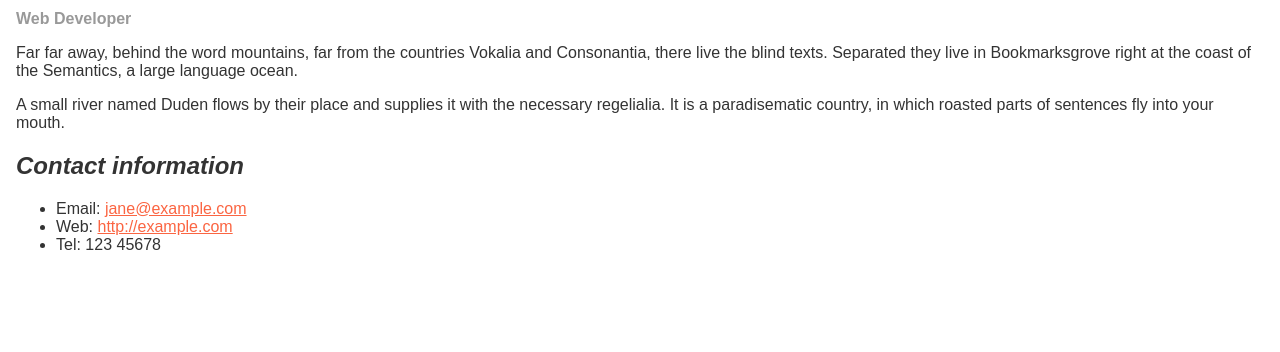
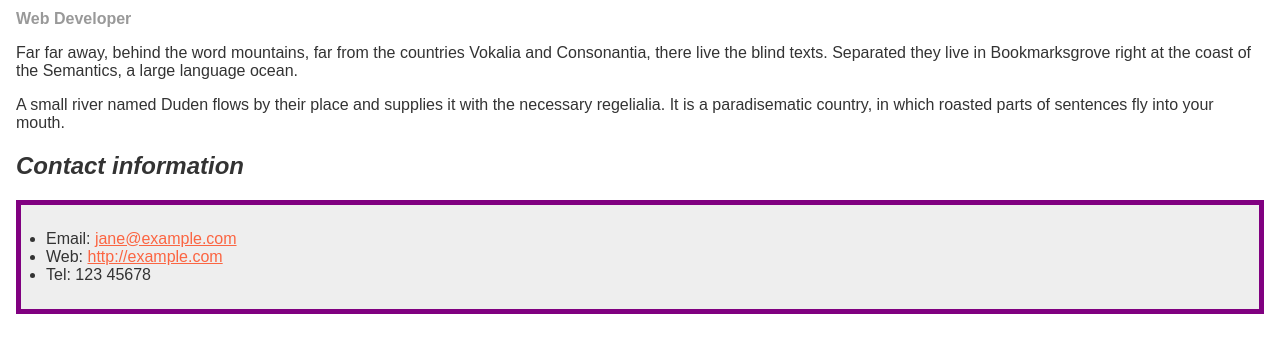
Before and after one commit to odmon/inft1206, a plain HTML site: page assignment3/part1/index.html in a window 1280 px wide. Shown: the part 102-454 px from the top of the page. Drawn offline with Linux system fonts and the light colour scheme.

Commit message:
Update index.html
ul formating color to #eeeeee, solid purple and padding 25px

```diff
--- a/assignment3/part1/index.html
+++ b/assignment3/part1/index.html
@@ -36,6 +36,11 @@
 
       }
 
+      ul {
+        background-color:  #eeeeee;
+        border: 5px  solid purple;
+        padding:  25px
+      }
       .job-title {
         color: #999999;
         font-weight: bold;
```
